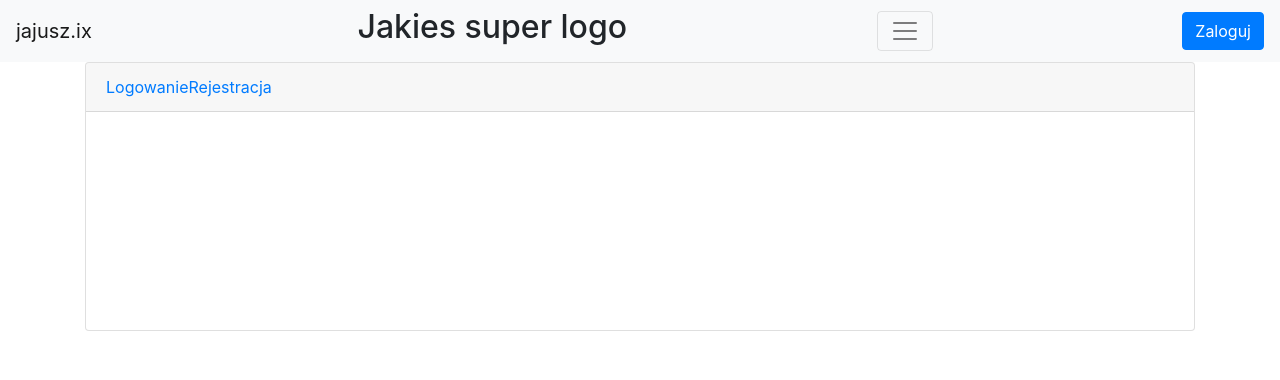
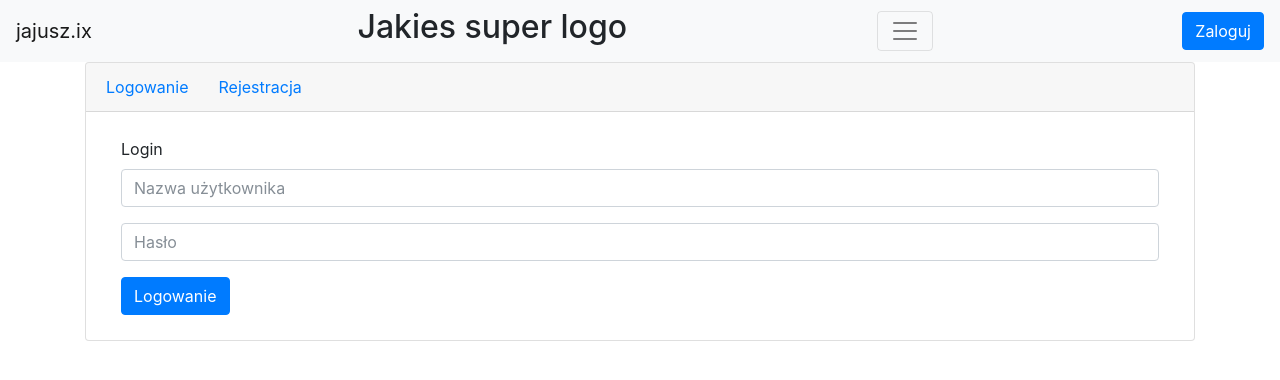
Before and after one commit to Antaresque/ogloszenia, an Angular app: page /login in a window 1280 px wide. Shown: the top 380 px of the page. Built offline with nearby package versions, Linux system fonts and the light colour scheme.

Commit message:
css register

```diff
--- a/src/app/auth/auth.component.css
+++ b/src/app/auth/auth.component.css
@@ -0,0 +1,8 @@
+#login-tabs .nav-pills > li > a {
+  border-radius: 4px 4px 0 0 ;
+  padding: 20px;
+}
+
+#login-tabs .tab-content {
+  padding : 5px 15px;
+}
--- a/src/app/auth/auth.component.html
+++ b/src/app/auth/auth.component.html
@@ -1,16 +1,22 @@
-<div class="card">
+<div class="card" id="login-tabs">
   <div class="card-header">
     <ul class="nav nav-pills">
-      <li class="active"><a data-toggle="tab" href="#login">Logowanie</a></li>
-      <li><a data-toggle="tab" href="#register">Rejestracja</a></li>
+      <div class="row">
+        <div class="col-sm">
+          <li class="active"><a data-toggle="tab" href="#login">Logowanie</a></li>
+        </div>
+        <div class="col-sm">
+          <li><a data-toggle="tab" href="#register">Rejestracja</a></li>
+        </div>
+      </div>
     </ul>
   </div>
   <div class="card-body">
     <div class="tab-content">
-      <div id="login" class="tab-pane fade in active">
+      <div id="login" class="tab-pane active">
         <app-login></app-login>
       </div>
-      <div id="register" class="tab-pane fade">
+      <div id="register" class="tab-pane">
         <app-register></app-register>
       </div>
     </div>
--- a/src/app/auth/auth.component.ts
+++ b/src/app/auth/auth.component.ts
@@ -1,4 +1,4 @@
-import { Component, OnInit } from '@angular/core';
+import { Component, OnInit, ViewChild } from '@angular/core';
 
 @Component({
   selector: 'app-auth',
--- a/src/app/auth/register/register.component.html
+++ b/src/app/auth/register/register.component.html
@@ -1,6 +1,6 @@
 <form name="form" (ngSubmit)="f.form.valid && registerEvent()" #f = "ngForm" novalidate>
   <div class="form-group">
-    <label for="login">Login</label>
+    <label for="login">Rejestracja</label>
     <input type="text" class="form-control" name="login" [(ngModel)]="model.login" #login="ngModel" placeholder="Nazwa użytkownika" required>
   </div>
   <div class="form-group">
```
